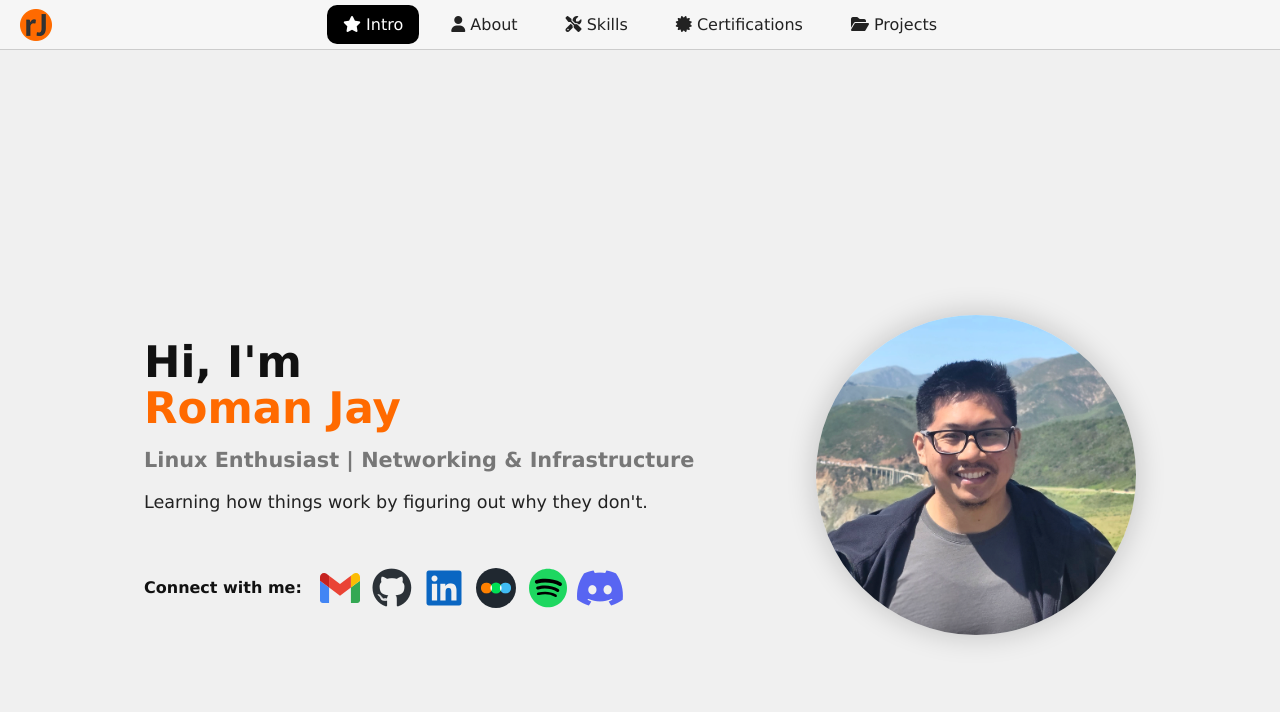
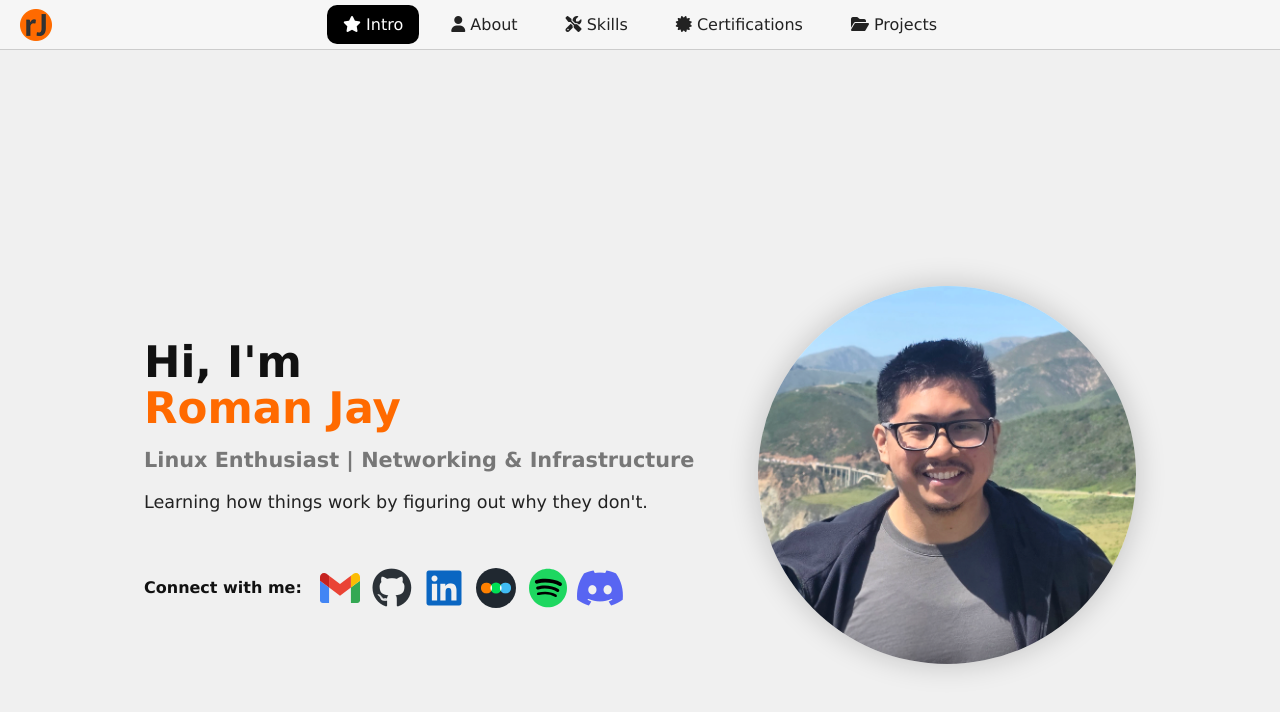
Before and after one commit to rojarida/rojarida.github.io, a Jekyll site: the page built from index.html, in a window 1280 px wide and 900 px high. Shown: the top 712 px of the window. Built offline with Jekyll 4.4.1, drawn with Linux system fonts in a browser that asks for light colours.

Commit message:
Increase size of profile picture and increase size on hover

```diff
--- a/assets/css/intro.css
+++ b/assets/css/intro.css
@@ -7,7 +7,7 @@
 
 .intro-layout {
   display: grid;
-  grid-template-columns: 1fr 0.5fr;
+  grid-template-columns: 1fr 0.70fr;
   gap: 3rem;
   align-items: center;
 }
@@ -139,11 +139,27 @@
 }
 
 .profile-image {
-  width: min(450px, 100%);
+  width: min(550px, 100%);
   aspect-ratio: 1 / 1;
   object-fit: cover;
   border-radius: 50%;
   box-shadow: 0px 0px 30px rgba(0, 0, 0, 0.2);
+  transition:
+    transform 0.3s ease,
+    box-shadow 0.3s ease;
+}
+
+@media (hover: hover) and (pointer: fine) {
+  .profile-image:hover {
+    transform: scale(1.08);
+    box-shadow: 0 8px 38px rgba(0, 0, 0, 0.50);
+  }
+}
+
+@media (prefers-reduced-motion: reduce) {
+  .profile-image:hover {
+    transform: none;
+  }
 }
 
 @media (max-width: 1700px) {
@@ -174,7 +190,7 @@
   }
 
   .profile-image {
-    width: min(320px, 100%);
+    width: min(400px, 100%);
   }
 }
 
@@ -197,7 +213,7 @@
   }
 
   .profile-image {
-    width: min(10rem, 60vw);
+    width: min(15rem, 65vw);
   }
 
   .intro-heading {
```
